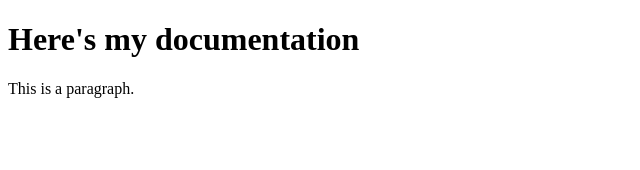
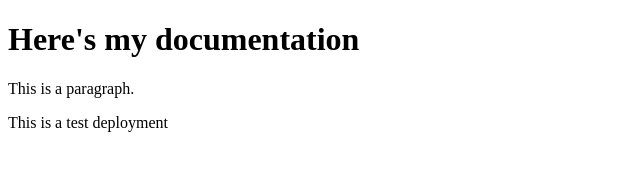
Before and after one commit to coneill1/documentation, a plain HTML site: page index.html in a window 1280 px wide. Shown: the whole page, without its empty margins (0-640 px from the left). Drawn offline with Linux system fonts and the light colour scheme.

Commit message:
added parargraph

```diff
--- a/index.html
+++ b/index.html
@@ -6,5 +6,6 @@
   <body>
     <h1>Here's my documentation</h1>
     <p>This is a paragraph.</p>
+    <p>This is a test deployment</p>
   </body>
 </html>
```
